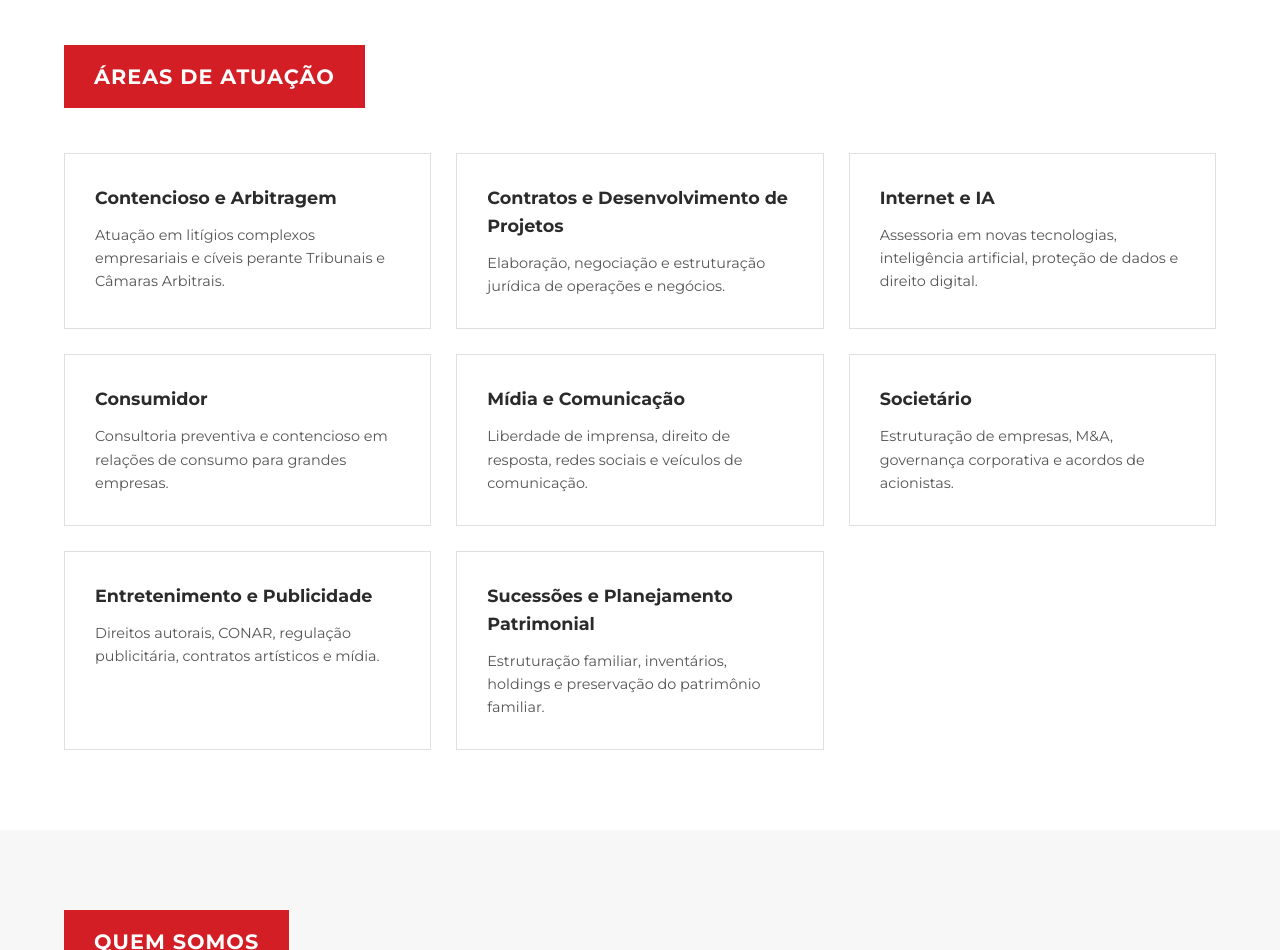
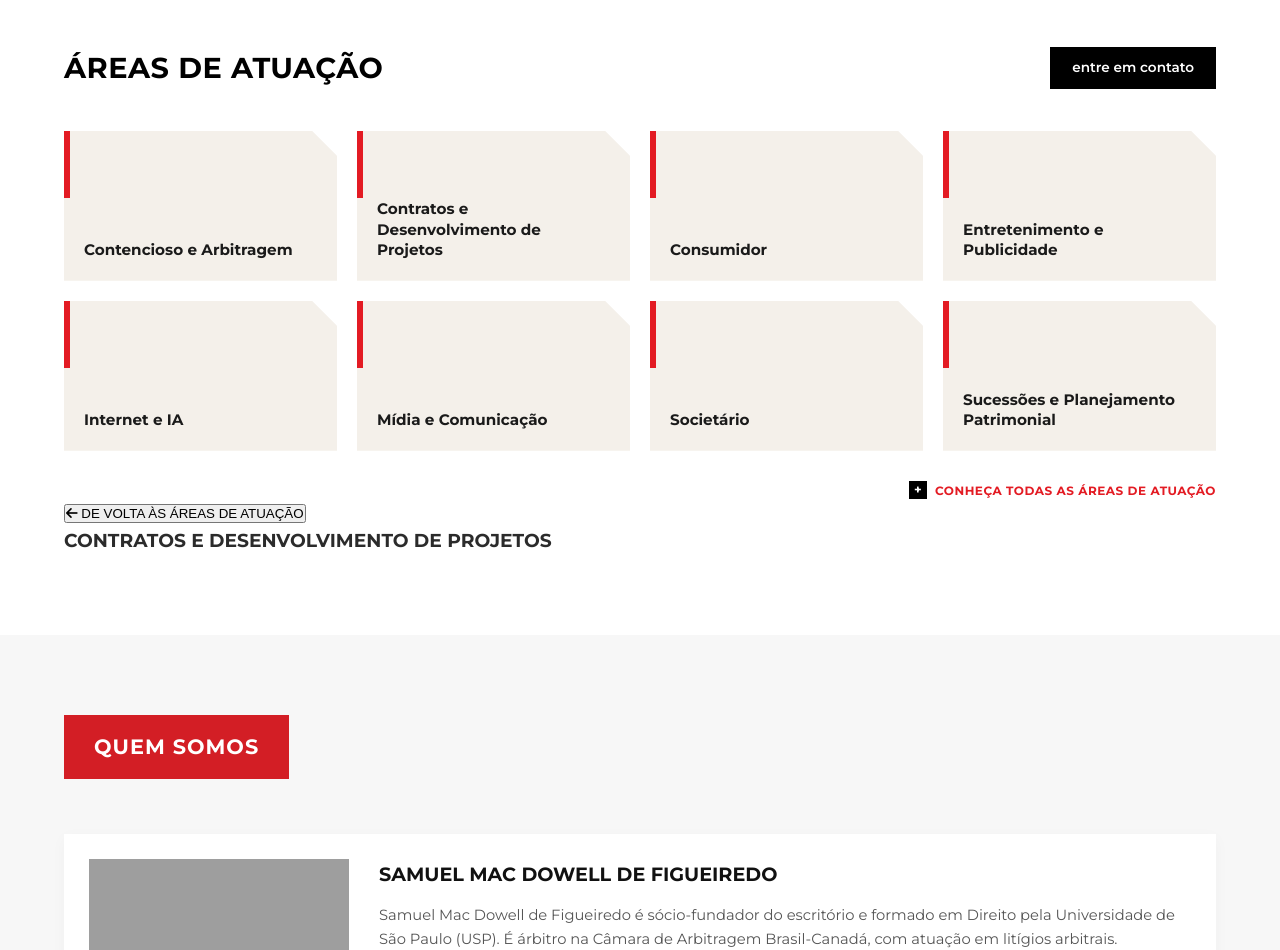
Before and after one commit to jonashferreira/site_cliente, a plain HTML site: page index.html in a window 1280 px wide. Shown: the part 1100-2050 px from the top of the page. Drawn offline with Linux system fonts and the light colour scheme; grey boxes are pictures that could not be loaded.

Commit message:
altearado areas de atuacao

```diff
--- a/css/style.css
+++ b/css/style.css
@@ -327,59 +327,143 @@ a {
 }
 
 /* ==========================================
-   ÁREAS DE ATUAÇÃO
+   ÁREAS DE ATUAÇÃO (LAYOUT IDÊNTICO AO PROTÓTIPO)
    ========================================== */
+.areas-top-bar {
+    display: flex;
+    justify-content: space-between;
+    align-items: center;
+    margin-bottom: 40px;
+}
+
+.areas-main-title {
+    font-size: 1.8rem;
+    font-weight: 800;
+    color: #000000;
+    letter-spacing: 0.5px;
+    text-transform: uppercase;
+}
+
+.btn-entre-contato {
+    background-color: #000000;
+    color: #ffffff;
+    padding: 10px 22px;
+    font-weight: 600;
+    font-size: 0.85rem;
+    text-transform: lowercase;
+    transition: opacity 0.3s ease;
+}
+
+.btn-entre-contato:hover {
+    opacity: 0.85;
+}
+
+/* GRID DE CARDS */
 .areas-grid {
     display: grid;
-    grid-template-columns: repeat(auto-fill, minmax(280px, 1fr));
-    gap: 25px;
-    margin-top: 20px;
+    grid-template-columns: repeat(4, 1fr);
+    gap: 20px;
+    margin-bottom: 30px;
 }
 
+/* CARD INDIVIDUAL (FORMA CHANFRADA) */
 .area-card {
-    border: 1px solid var(--border-color);
-    padding: 30px;
-    background: var(--white);
+    position: relative;
+    background-color: #f4f0ea; /* Bege exato do mockup */
+    height: 150px;
+    padding: 25px 20px 20px 20px;
+    display: flex;
+    align-items: flex-end;
     cursor: pointer;
-    transition: transform 0.3s, box-shadow 0.3s, border-color 0.3s;
+    transition: background-color 0.3s ease, transform 0.2s ease;
+
+    /* Corte chanfrado no canto superior direito */
+    clip-path: polygon(0 0, calc(100% - 25px) 0, 100% 25px, 100% 100%, 0 100%);
 }
 
-.area-card:hover {
-    transform: translateY(-5px);
-    box-shadow: 0 10px 20px rgba(0,0,0,0.05);
-    border-color: var(--primary-red);
+/* Marcador Vertical Vermelho */
+.area-card .card-bar {
+    position: absolute;
+    top: 0;
+    left: 0;
+    width: 6px;
+    height: 45%;
+    background-color: #e31b23;
+    transition: background-color 0.3s ease, width 0.3s ease;
 }
 
 .area-card h3 {
-    font-size: 1.1rem;
-    margin-bottom: 12px;
-    color: var(--text-color);
+    font-size: 0.95rem;
+    font-weight: 700;
+    color: #1a1a1a;
+    line-height: 1.35;
+    margin: 0;
 }
 
-.area-card p {
-    font-size: 0.9rem;
-    color: var(--text-light);
+/* CARD SELECIONADO / HOVER (DESTAQUE VERMELHO) */
+.area-card:hover,
+.area-card.active {
+    background-color: #e31b23; /* Vermelho vibrante */
 }
 
-.area-detail {
-    margin-top: 30px;
-    padding: 40px;
-    background-color: var(--bg-light);
-    border-left: 5px solid var(--primary-red);
+.area-card:hover h3,
+.area-card.active h3 {
+    color: #ffffff;
 }
 
-.area-detail.hidden {
-    display: none;
+.area-card:hover .card-bar,
+.area-card.active .card-bar {
+    background-color: #000000; /* Borda lateral fica preta no hover/active */
+    width: 8px;
 }
 
-.btn-back {
-    background: none;
-    border: none;
-    color: var(--primary-red);
+/* RODAPÉ DAS ÁREAS */
+.areas-footer {
+    margin-top: 25px;
+    display: flex;
+    justify-content: flex-end;
+}
+
+.btn-all-areas {
+    display: inline-flex;
+    align-items: center;
+    gap: 8px;
+    color: #e31b23;
+    font-size: 0.75rem;
     font-weight: 700;
-    cursor: pointer;
-    margin-bottom: 20px;
-    font-size: 0.85rem;
+    letter-spacing: 0.5px;
+    text-transform: uppercase;
+}
+
+.plus-box {
+    background-color: #000000;
+    color: #ffffff;
+    width: 18px;
+    height: 18px;
+    display: flex;
+    align-items: center;
+    justify-content: center;
+    font-size: 0.8rem;
+    font-weight: 700;
+}
+
+/* RESPONSIVIDADE */
+@media (max-width: 992px) {
+    .areas-grid {
+        grid-template-columns: repeat(2, 1fr);
+    }
+}
+
+@media (max-width: 576px) {
+    .areas-grid {
+        grid-template-columns: 1fr;
+    }
+
+    .areas-top-bar {
+        flex-direction: column;
+        align-items: flex-start;
+        gap: 15px;
+    }
 }
 
 /* ==========================================
--- a/index.html
+++ b/index.html
@@ -122,54 +122,59 @@
    <!-- ÁREAS DE ATUAÇÃO -->
 <section id="areas" class="section-padding">
     <div class="container">
-            <div class="section-header">
-                <div class="hero-title-red small">
-                    <h2>ÁREAS DE ATUAÇÃO</h2>
+        <div class="areas-top-bar">
+            <h2 class="areas-main-title">ÁREAS DE ATUAÇÃO</h2>
+            <a href="#contato" class="btn-entre-contato">entre em contato</a>
+        </div>
+
+        <!-- Grid com os Cards no Formato do Layout -->
+        <div class="areas-grid" id="areas-grid">
+            <div class="area-card" data-area="contencioso">
+                <span class="card-bar"></span>
+                <h3>Contencioso e Arbitragem</h3>
+            </div>
+            <div class="area-card" data-area="contratos">
+                <span class="card-bar"></span>
+                <h3>Contratos e Desenvolvimento de Projetos</h3>
+            </div>
+            <div class="area-card" data-area="consumidor">
+                <span class="card-bar"></span>
+                <h3>Consumidor</h3>
+            </div>
+            <div class="area-card" data-area="entretenimento">
+                <span class="card-bar"></span>
+                <h3>Entretenimento e Publicidade</h3>
+            </div>
+            <div class="area-card" data-area="internet">
+                <span class="card-bar"></span>
+                <h3>Internet e IA</h3>
+            </div>
+            <div class="area-card" data-area="midia">
+                <span class="card-bar"></span>
+                <h3>Mídia e Comunicação</h3>
+            </div>
+            <div class="area-card" data-area="societario">
+                <span class="card-bar"></span>
+                <h3>Societário</h3>
+            </div>
+            <div class="area-card" data-area="sucessoes">
+                <span class="card-bar"></span>
+                <h3>Sucessões e Planejamento Patrimonial</h3>
             </div>
         </div>
 
-            <!-- Grid de Áreas -->
-            <div class="areas-grid" id="areas-grid">
-                <div class="area-card" data-area="contencioso">
-                    <h3>Contencioso e Arbitragem</h3>
-                    <p>Atuação em litígios complexos empresariais e cíveis perante Tribunais e Câmaras Arbitrais.</p>
-                </div>
-                <div class="area-card" data-area="contratos">
-                    <h3>Contratos e Desenvolvimento de Projetos</h3>
-                    <p>Elaboração, negociação e estruturação jurídica de operações e negócios.</p>
-                </div>
-                <div class="area-card" data-area="internet">
-                    <h3>Internet e IA</h3>
-                    <p>Assessoria em novas tecnologias, inteligência artificial, proteção de dados e direito digital.</p>
-                </div>
-                <div class="area-card" data-area="consumidor">
-                    <h3>Consumidor</h3>
-                    <p>Consultoria preventiva e contencioso em relações de consumo para grandes empresas.</p>
-                </div>
-                <div class="area-card" data-area="midia">
-                    <h3>Mídia e Comunicação</h3>
-                    <p>Liberdade de imprensa, direito de resposta, redes sociais e veículos de comunicação.</p>
-                </div>
-                <div class="area-card" data-area="societario">
-                    <h3>Societário</h3>
-                    <p>Estruturação de empresas, M&A, governança corporativa e acordos de acionistas.</p>
-                </div>
-                <div class="area-card" data-area="entretenimento">
-                    <h3>Entretenimento e Publicidade</h3>
-                    <p>Direitos autorais, CONAR, regulação publicitária, contratos artísticos e mídia.</p>
-                </div>
-                <div class="area-card" data-area="sucessoes">
-                    <h3>Sucessões e Planejamento Patrimonial</h3>
-                    <p>Estruturação familiar, inventários, holdings e preservação do patrimônio familiar.</p>
-                </div>
+        <div class="areas-footer">
+            <a href="#areas" class="btn-all-areas">
+                <span class="plus-box">+</span> CONHEÇA TODAS AS ÁREAS DE ATUAÇÃO
+            </a>
         </div>
 
-            <!-- Detalhe da Área Selecionada (Dinamismo JS) -->
+        <!-- Detalhe Expandido da Área Selecionada (Dinamismo JS) -->
         <div id="area-detail" class="area-detail hidden">
             <button id="back-to-areas" class="btn-back"><i class="fas fa-arrow-left"></i> DE VOLTA ÀS ÁREAS DE ATUAÇÃO</button>
-                <h3 id="area-detail-title">CONTENCIOSO E ARBITRAGEM</h3>
+            <h3 id="area-detail-title">CONTRATOS E DESENVOLVIMENTO DE PROJETOS</h3>
             <div id="area-detail-content" class="detail-body">
-                    <!-- Preenchido via JavaScript -->
+                <!-- Conteúdo dinâmico preenchido via script.js -->
             </div>
         </div>
     </div>
```
Lines whose indentation alone changed are shown as unchanged.
